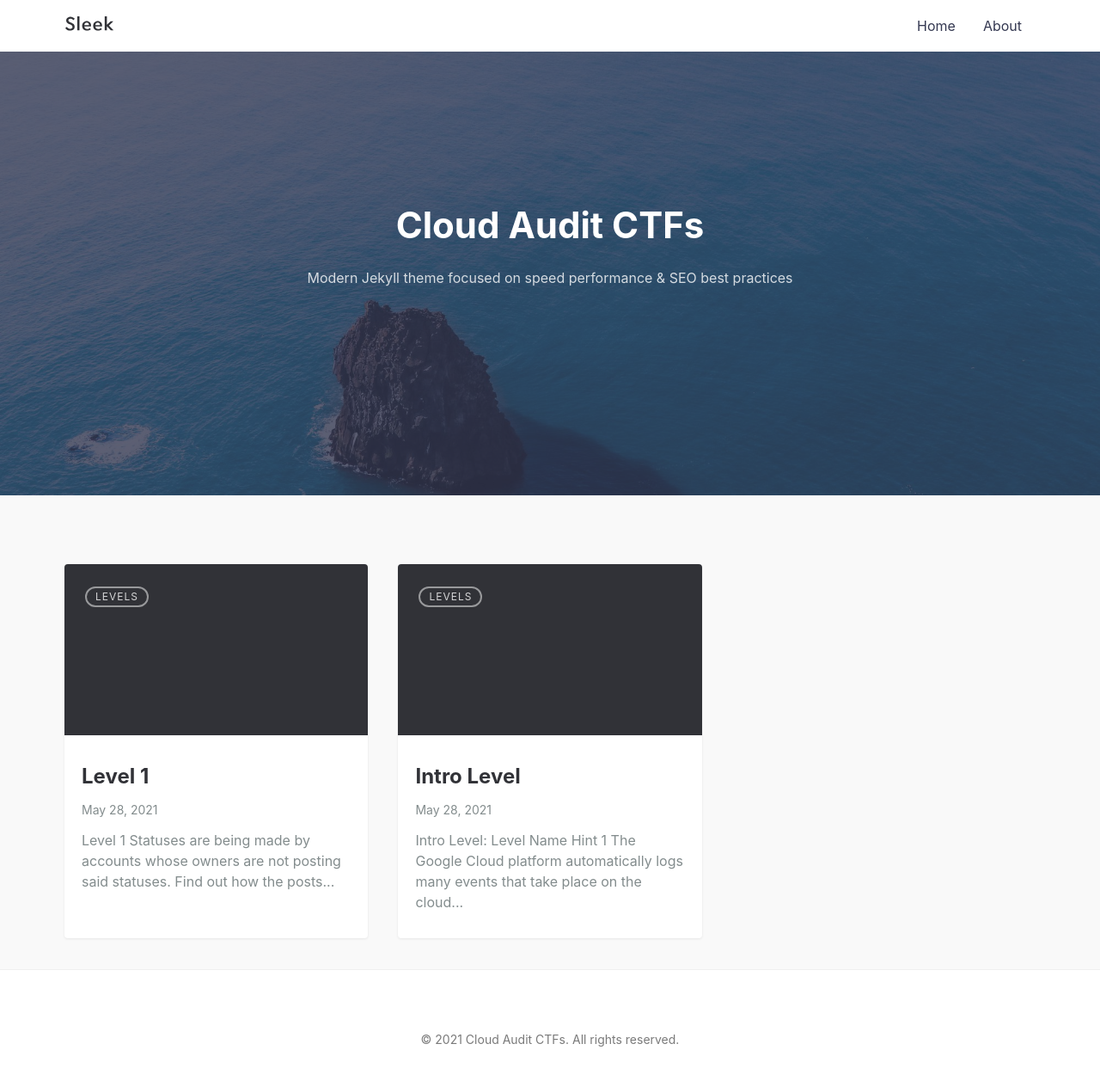
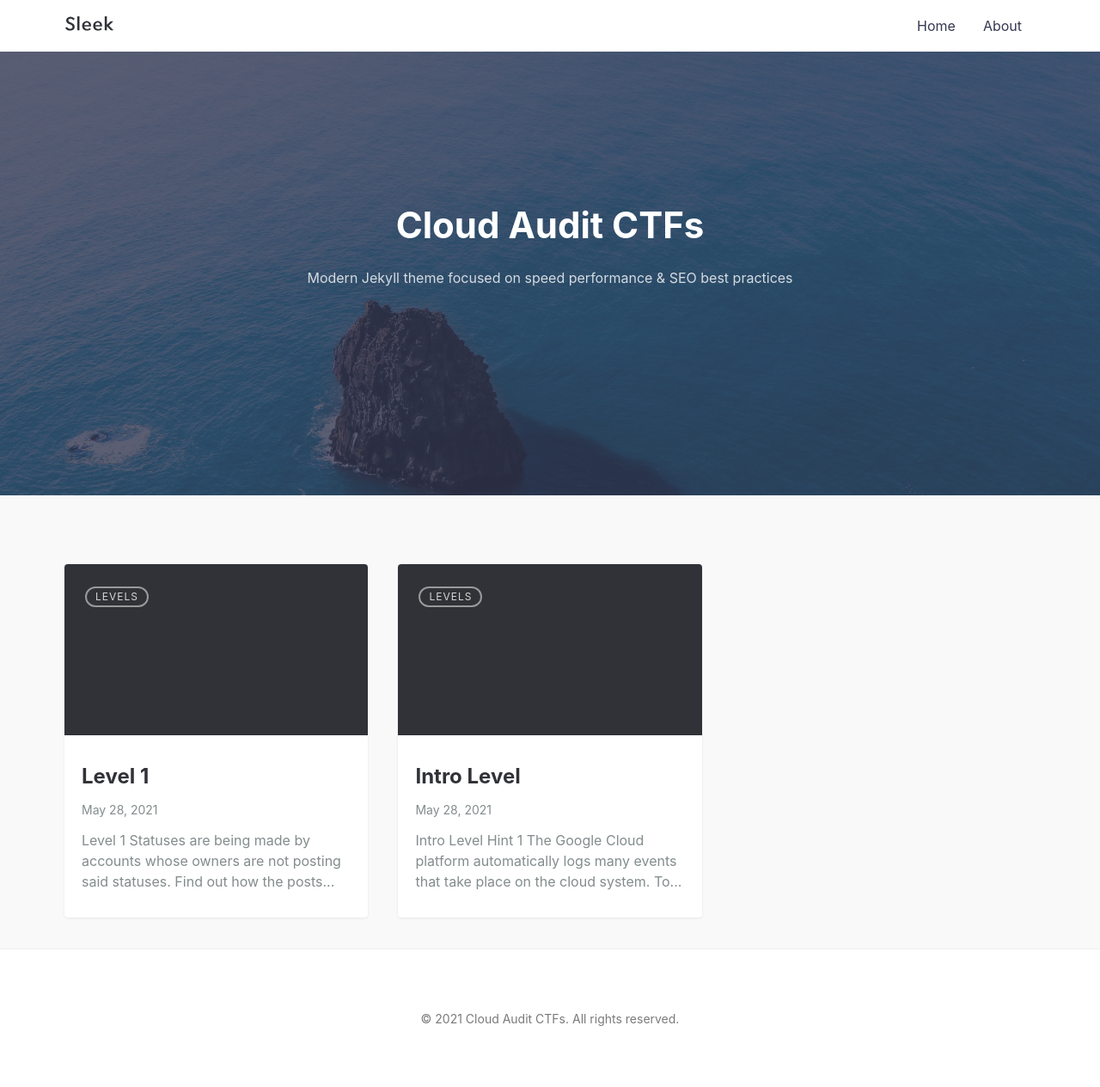
Before and after one commit to asokamoto/CloudAuditCTFs, a Jekyll site: the page built from index.md, in a window 1280 px wide. Shown: the whole page at 86% size. Built offline with Jekyll 4.4.1, drawn with Linux system fonts in a browser that asks for light colours; after the commit the page ends 1240 px from its top, so only the background shows below that.

Commit message:
took out level name

```diff
--- a/_posts/2021-05-28-Intro-Level.md
+++ b/_posts/2021-05-28-Intro-Level.md
@@ -6,7 +6,7 @@ categories: Levels
 comments: false
 ---
 
-# Intro Level: Level Name
+# Intro Level
 
 <details>
 	<summary><b>Hint 1</b></summary>
```
Also changed, not shown: 2 other files.
